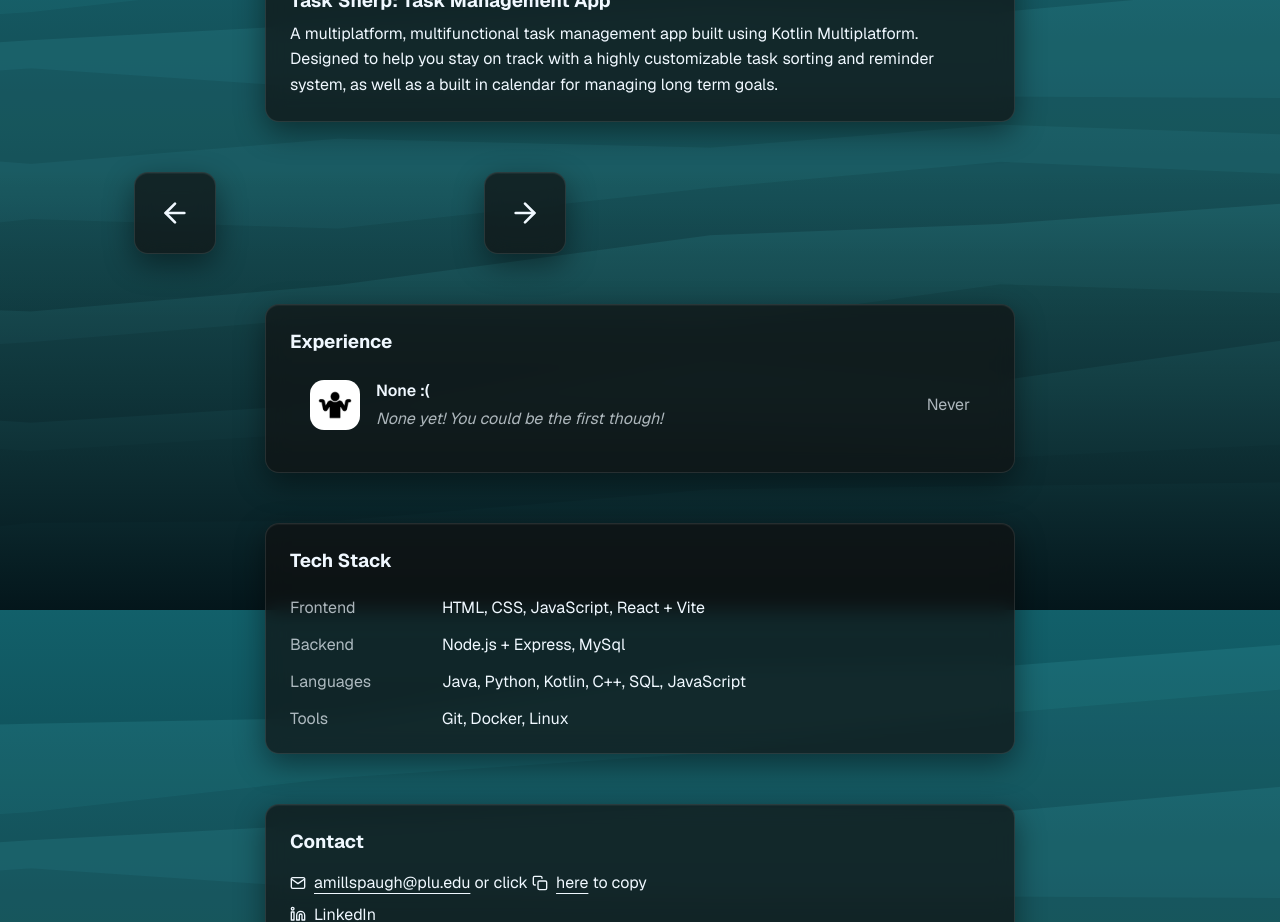
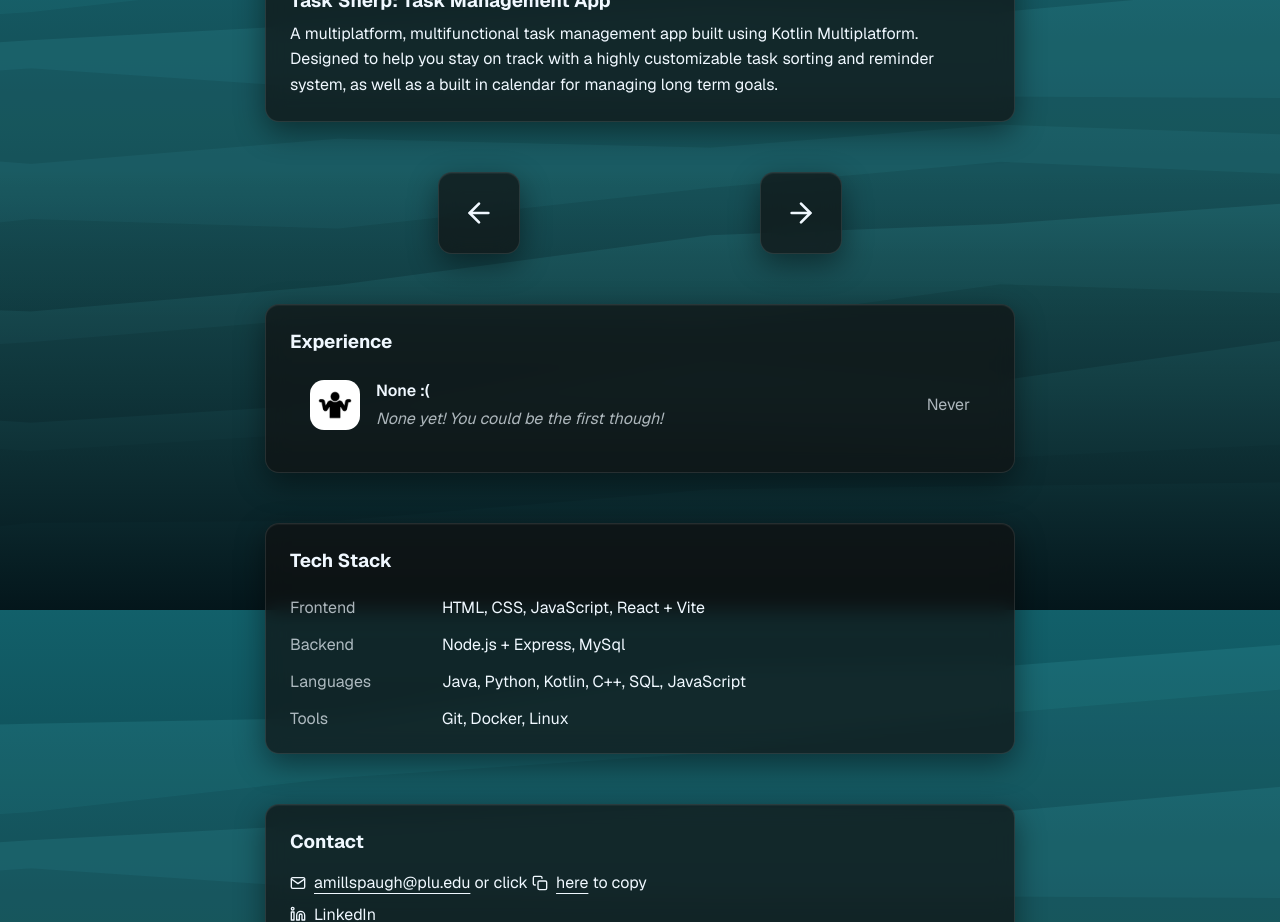
Before and after one commit to AnthonyJMillspaugh/portfolio-website, a React (Vite) app in the folder client/: page / in a window 1280 px wide. Shown: the part 1040-1962 px from the top of the page. Built offline with nearby package versions, Linux system fonts and the light colour scheme.

Commit message:
small project slider button fix v2

```diff
--- a/client/src/App.css
+++ b/client/src/App.css
@@ -73,5 +73,7 @@
 .slider-buttons {
   display: flex;
   flex-direction: row;
+  justify-self: center;
   max-width: 700px;
+  gap: 15rem;
 }
```
